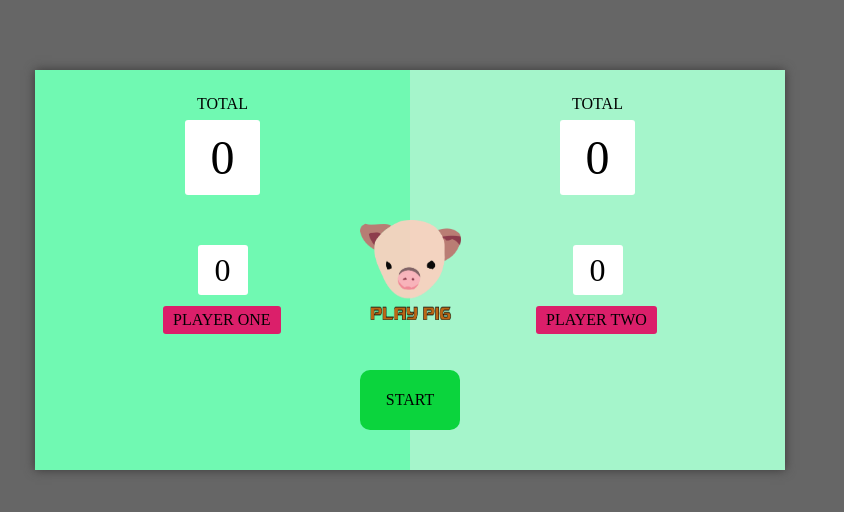
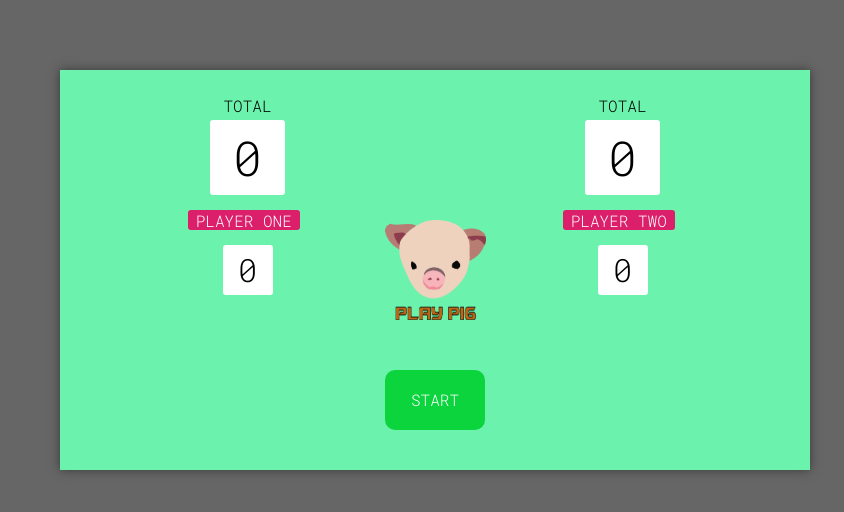
Before and after one commit to thinkingape46/JavaScript_learnmode, a plain HTML site: page games/pig_game/pig_game.html in a window 1280 px wide. Shown: the whole page, without its empty margins (205-1049 px from the left). Drawn offline with Linux system fonts and the light colour scheme.

Commit message:
css corrections

```diff
--- a/games/pig_game/pig_game.css
+++ b/games/pig_game/pig_game.css
@@ -2,9 +2,10 @@ body {
     background-color: #666666;
     color:  #000000;
     width: 1000px;
-    margin: 0 auto;
+    margin: auto;
     padding-top: 50px;
     position: relative;
+    font-family: 'Roboto Mono', monospace;
 }
 
 h2 {
@@ -18,18 +19,15 @@ h2 {
     background-color: #abc5b7;
     color: #5e4746;
     height: 400px;
-    margin: 20px 100px;
+    margin: 20px auto;
     box-shadow: 0 0 10px #3a3939;
     display: flex;
     justify-content: space-evenly;
+    background-color: #6cfdb2ec;
 }
 
 .playerOne, .playerTwo {
     flex-basis: 50%;
-    background-color: #6cfdb2ec;
-}
-.playerTwo {
-    background-color: #a5f5cb;
 }
 
 .score-box, .score-box-round {
@@ -111,7 +109,7 @@ h2 {
     height: 40px;
     line-height: 40px;
     padding: 0;
-    color: #000000;
+    color: #ffffff;
 }
 #button-start-stop {
     left: 325px;
@@ -153,14 +151,18 @@ h2 {
 }
 #player-one-label, #player-two-label {
     position: absolute;
-    padding: 5px 10px;
+    width: 15%;
+    height: 5%;
+    text-align: center;
     background-color: #db1f6a;
-    top: 290px;
+    padding: 0;
+    top: 31%;
     border-radius: 3px;
+    color: #ffffff;
     }
 #player-one-label {
-    left: 228px;
+    left: 17%;
     }
 #player-two-label {
-    left: 601px;
+    left: 67%;
     }
--- a/games/pig_game/pig_game.html
+++ b/games/pig_game/pig_game.html
@@ -5,6 +5,8 @@
     <meta name="viewport" content="width=device-width, initial-scale=1.0">
     <title>Pig Game</title>
     <link rel="stylesheet" href="pig_game.css">
+    <link href="https://fonts.googleapis.com/css2?family=Roboto+Mono:wght@300&display=swap" rel="stylesheet">
+		<meta name="google-site-verification" content="hHcgob94hTfKzDqe_BTHVgxOSfAOJ9TVq0DSFCgbygQ" />
 </head>
 <body>
     <div class="box">
@@ -53,11 +55,12 @@
             <p>1</p>
             <p>1</p>
         </div>
+        <div>
+            <p id="player-one-label">PLAYER ONE</p>
+            <p id="player-two-label">PLAYER TWO</p>
+        </div>
     </div>
-    <div>
-        <p id="player-one-label">PLAYER ONE</p>
-        <p id="player-two-label">PLAYER TWO</p>
-    </div>
+
 
     <script src="pig_game.js"></script>
 </body>
```
